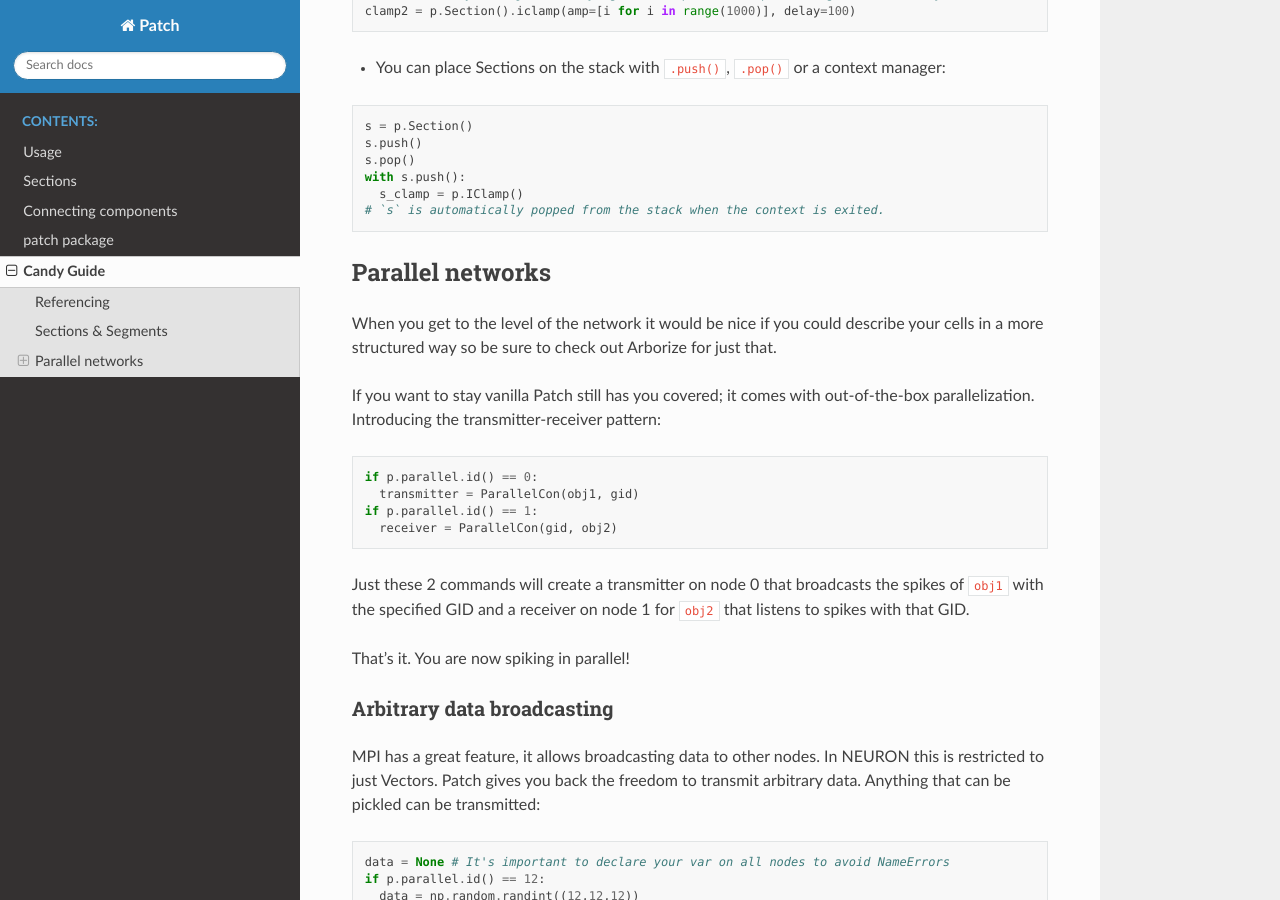
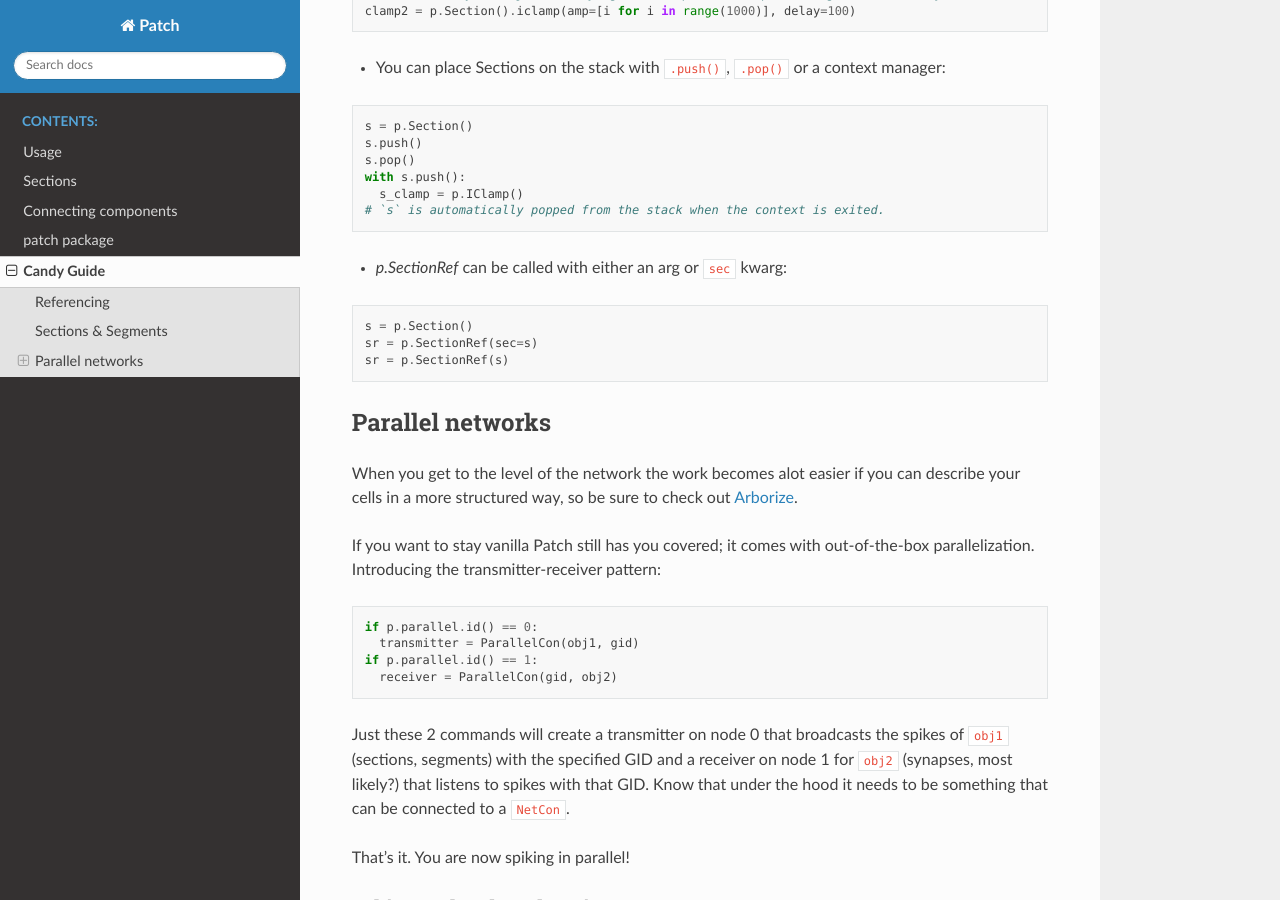
Before and after one commit to dbbs-lab/patch, a Sphinx documentation site: the page built from docs/source/candy_guide.rst, in a window 1280 px wide and 900 px high, scrolled down 1281 px. Built offline with Sphinx 7.4.7 and the Read the Docs theme 2.0.0, drawn with Linux system fonts in a browser that asks for light colours; formulas are drawn with MathJax 3; pages that are not in the unit, such as notebooks, are missing from menus.

Commit message:
SectionRef tests

```diff
--- a/docs/source/candy_guide.rst
+++ b/docs/source/candy_guide.rst
@@ -76,12 +76,21 @@ Sections & Segments
     s_clamp = p.IClamp()
   # `s` is automatically popped from the stack when the context is exited.
 
+* `p.SectionRef` can be called with either an arg or ``sec`` kwarg:
+
+.. code-block:: python
+
+  s = p.Section()
+  sr = p.SectionRef(sec=s)
+  sr = p.SectionRef(s)
+
 =================
 Parallel networks
 =================
 
-When you get to the level of the network it would be nice if you could describe your
-cells in a more structured way so be sure to check out Arborize for just that.
+When you get to the level of the network the work becomes alot easier if you can describe
+your cells in a more structured way, so be sure to check out `Arborize
+<https://arborize.readthedocs.io/en/latest/>`_.
 
 If you want to stay vanilla Patch still has you covered; it comes with out-of-the-box
 parallelization. Introducing the transmitter-receiver pattern:
@@ -94,8 +103,9 @@ parallelization. Introducing the transmitter-receiver pattern:
     receiver = ParallelCon(gid, obj2)
 
 Just these 2 commands will create a transmitter on node 0 that broadcasts the spikes of
-``obj1`` with the specified GID and a receiver on node 1 for ``obj2`` that listens to
-spikes with that GID.
+``obj1`` (sections, segments) with the specified GID and a receiver on node 1 for ``obj2``
+(synapses, most likely?) that listens to spikes with that GID. Know that under the hood it
+needs to be something that can be connected to a ``NetCon``.
 
 That's it. You are now spiking in parallel!
 
```
Also changed, not shown: 2 other files.
